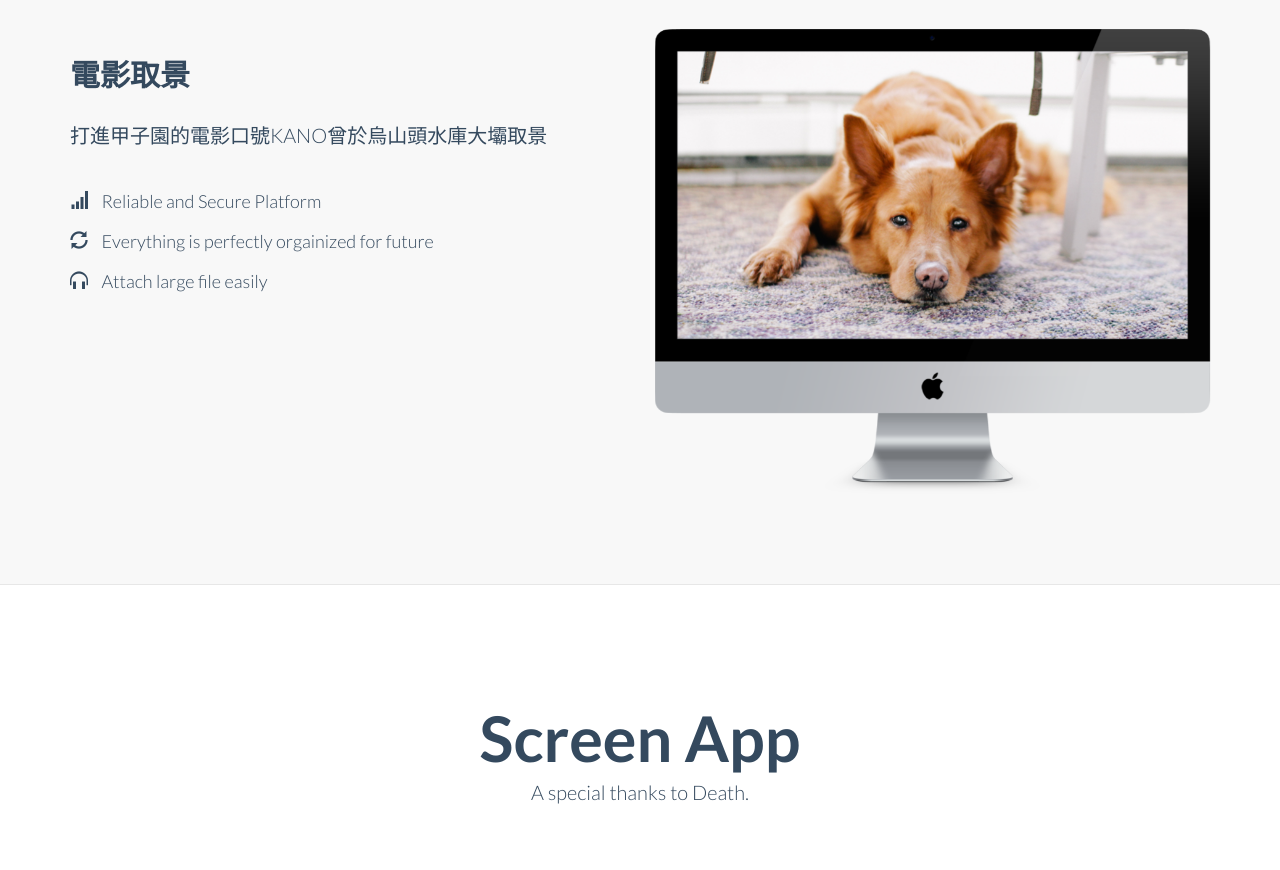
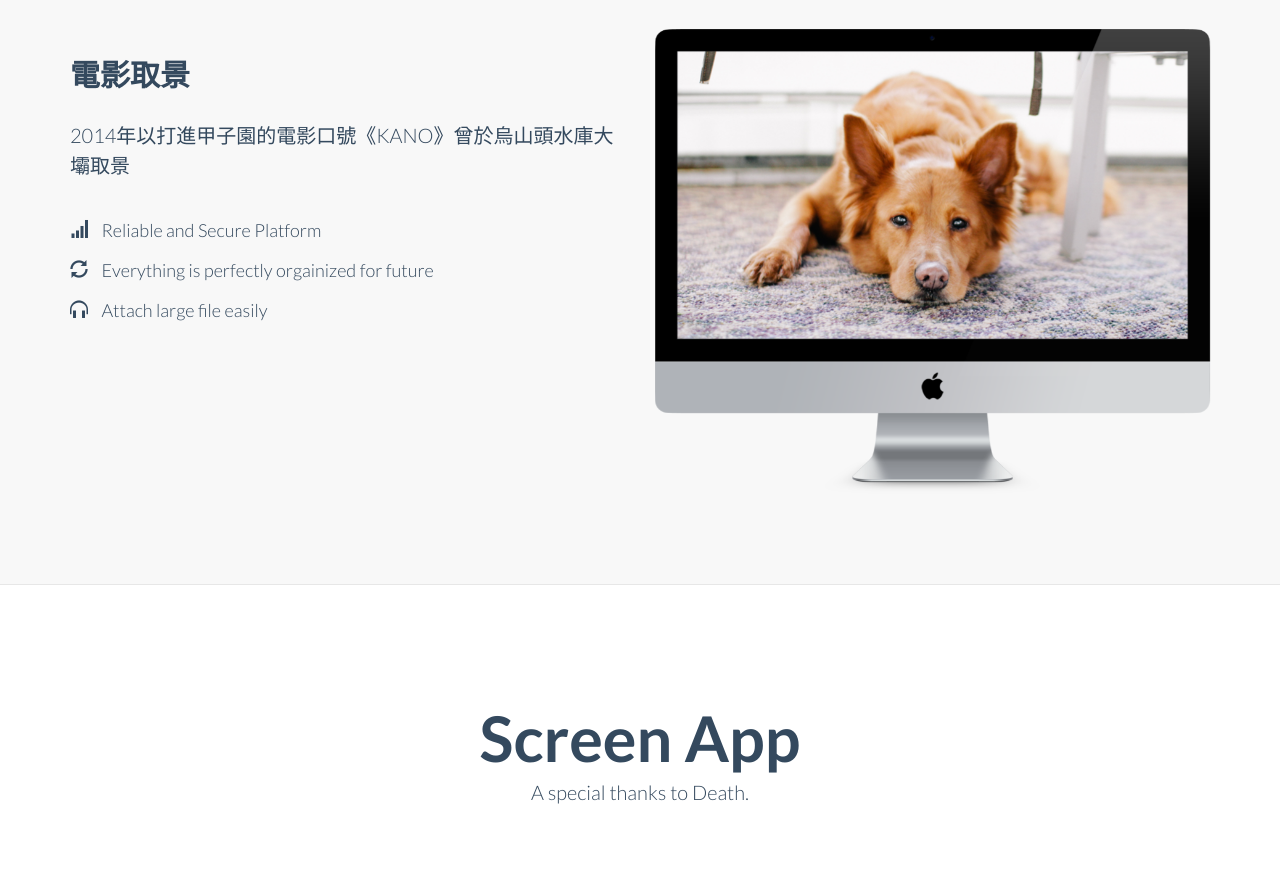
Before and after one commit to Alison0912han/webex2, a plain HTML site: page index.html in a window 1280 px wide. Shown: the part 3180-4050 px from the top of the page. Drawn offline with Linux system fonts and the light colour scheme.

Commit message:
Update index.html

```diff
--- a/index.html
+++ b/index.html
@@ -242,7 +242,7 @@
 
                 <div class="col-sm-6 wow fadeInLeftBig"  data-animation-delay="200">
                     <h3 class="section-heading">電影取景</h3>
-                    <p class="lead">打進甲子園的電影口號KANO曾於烏山頭水庫大壩取景
+                    <p class="lead">2014年以打進甲子園的電影口號《KANO》曾於烏山頭水庫大壩取景
 					</p>
 
 					<ul class="descp lead2">
```
